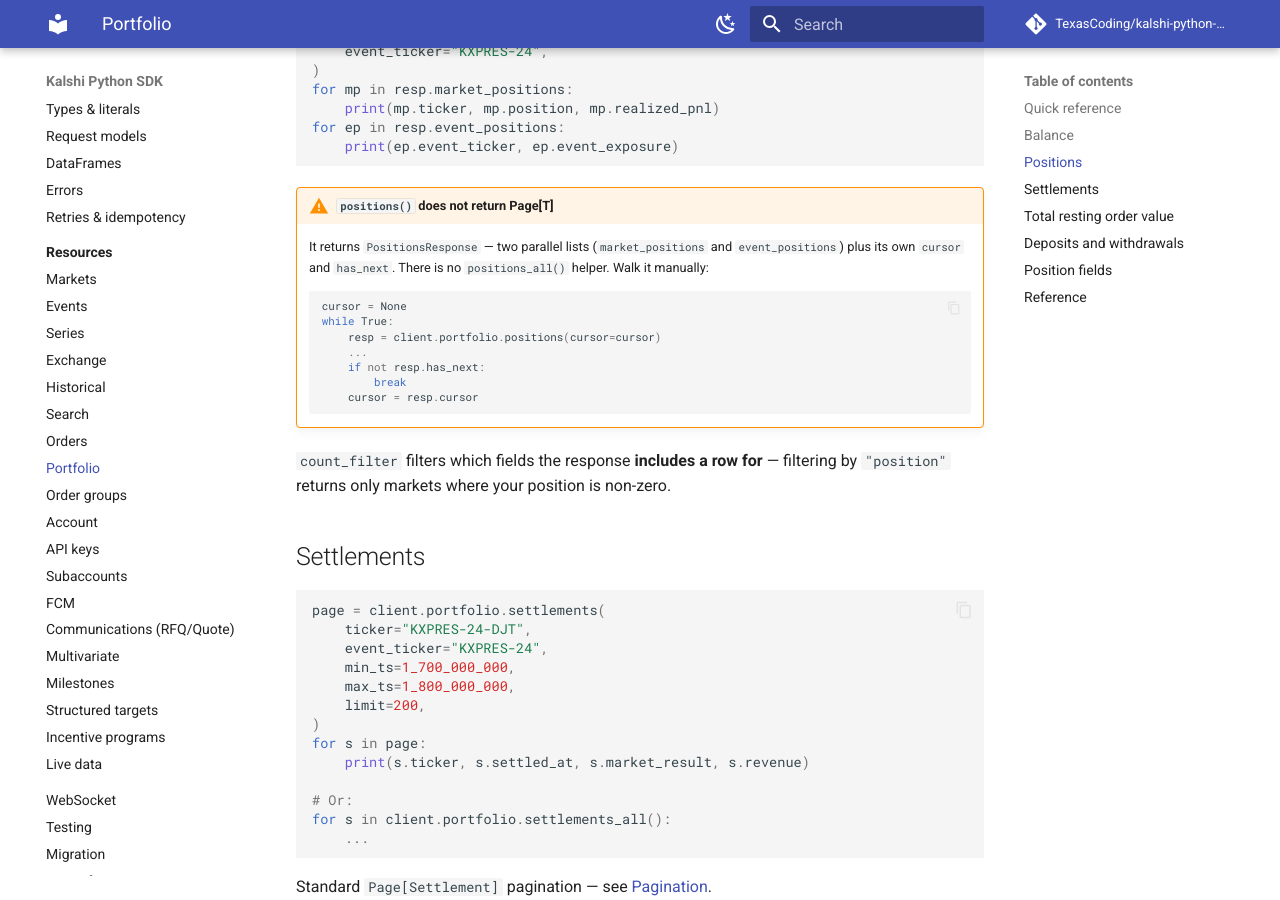
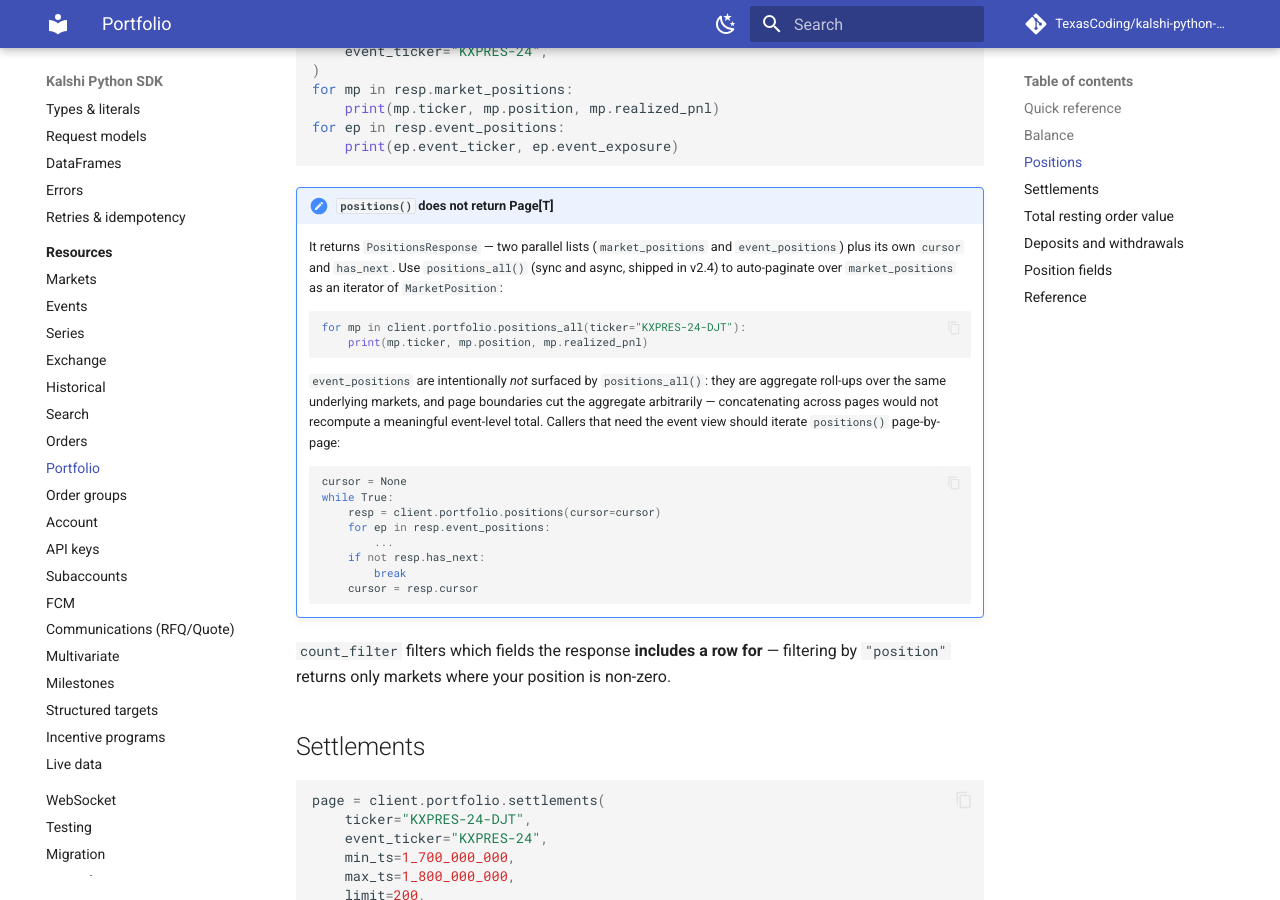
Before and after one commit to TexasCoding/kalshi-python-sdk, an MkDocs documentation site: the page built from docs/resources/portfolio.md, in a window 1280 px wide and 900 px high, scrolled down 1580 px. Built offline with MkDocs 1.6.1 and Material for MkDocs 9.7.7, drawn with Linux system fonts in a browser that asks for light colours; comment, search, counter and statistics services are not loaded.

Commit message:
docs: fix resource-doc drift (live-data, portfolio, structured-targets) + LiveDataResource docstring
Three resource reference pages had drifted from their implementations,
and the LiveDataResource.get_typed docstring did not explain that the
_typed suffix refers to the legacy URL form rather than to Python
typing — readers scanning autocomplete were likely to pick get_typed
over get for the wrong reason.

docs/resources/live-data.md: corrected three quick-reference endpoint
paths to include the /milestone segment and the /batch suffix, and
fixed the batch() snippet to iterate the returned list[LiveData]
directly (the prior .live_data attribute access raised AttributeError
on first use).

docs/resources/portfolio.md: removed the stale warning claiming
positions_all() does not exist — it shipped in v2.4 (#269) on both
sync and async resources. The page now shows the iterator usage and
lifts the event_positions caveat from the method docstring, keeping
the manual cursor loop as the documented fallback for callers that
need the event view.

docs/resources/structured-targets.md: rewrote the 404 paragraph to
match reality — the resource calls plain _get() and 404 propagates
as KalshiNotFoundError; the StructuredTarget | None return reflects
the spec-optional envelope field (200 with structured_target=null),
not a 404 coalesce. The snippet now uses try/except with the rare
soft-not-found branch.

kalshi/resources/live_data.py: expanded the get_typed docstring on
both sync and async classes to state up front that get_typed and get
return the same LiveData with the same annotations, and that the
only difference is the URL form. No rename — that would be breaking.

Closes #318, #319, #320, #336

````diff
--- a/docs/resources/portfolio.md
+++ b/docs/resources/portfolio.md
@@ -64,16 +64,29 @@ for ep in resp.event_positions:
     print(ep.event_ticker, ep.event_exposure)
 ```
 
-!!! warning "`positions()` does not return Page[T]"
+!!! note "`positions()` does not return Page[T]"
     It returns `PositionsResponse` — two parallel lists (`market_positions`
-    and `event_positions`) plus its own `cursor` and `has_next`. There is no
-    `positions_all()` helper. Walk it manually:
+    and `event_positions`) plus its own `cursor` and `has_next`. Use
+    `positions_all()` (sync and async, shipped in v2.4) to auto-paginate
+    over `market_positions` as an iterator of `MarketPosition`:
+
+    ```python
+    for mp in client.portfolio.positions_all(ticker="KXPRES-24-DJT"):
+        print(mp.ticker, mp.position, mp.realized_pnl)
+    ```
+
+    `event_positions` are intentionally *not* surfaced by `positions_all()`:
+    they are aggregate roll-ups over the same underlying markets, and page
+    boundaries cut the aggregate arbitrarily — concatenating across pages
+    would not recompute a meaningful event-level total. Callers that need
+    the event view should iterate `positions()` page-by-page:
 
     ```python
     cursor = None
     while True:
         resp = client.portfolio.positions(cursor=cursor)
-        ...
+        for ep in resp.event_positions:
+            ...
         if not resp.has_next:
             break
         cursor = resp.cursor
````
Also changed, not shown: docs/resources/live-data.md (+5 -5 lines), docs/resources/structured-targets.md (+13 -5 lines), 1 other file.
